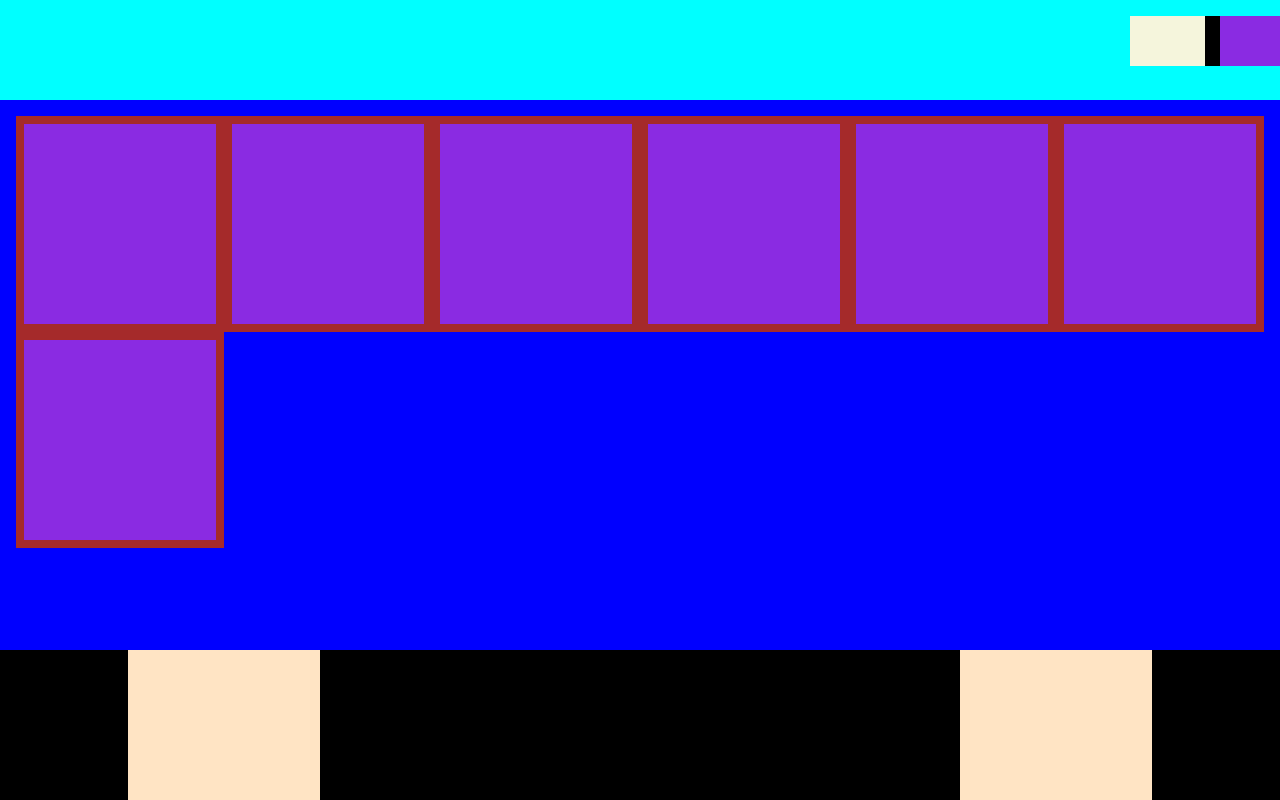
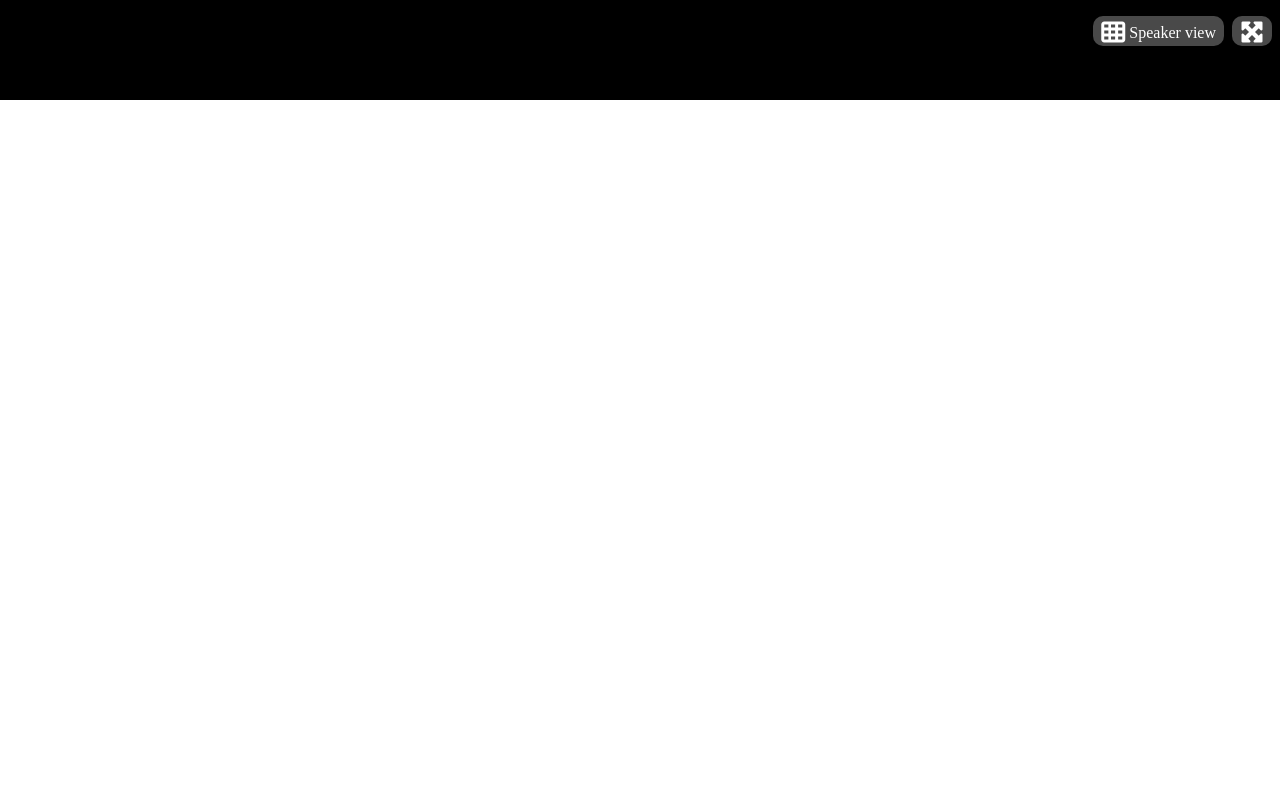
Before and after one commit to AntoninoCucuzza/html-css-zoom, a plain HTML site: page index.html in a window 1280 px wide. Drawn offline with Linux system fonts and the light colour scheme.

Commit message:
add header

```diff
--- a/assets/css/style.css
+++ b/assets/css/style.css
@@ -1,3 +1,4 @@
+/* #region common */
 *{
     margin: 0;
     padding: 0;
@@ -14,8 +15,12 @@
     --bg-exit: #4a4a4a;
     --exit-call: #ae3130 ;
 }
+header{
+    height: 100px;
+    background-color: var(--bg-header);
 
-
+}
+/* #endregion common */
 
 /* #region debug */
 
@@ -24,13 +29,13 @@
     background-color: aqua;
     display: flex;
     justify-content: end;
+    align-items: center;
 }
 
 .debug .settings{
     height: 50px;
     background-color: black;
     width: 150px;
-    margin-top: 1rem;
     display: flex;
     justify-content: space-between;
 }
@@ -47,7 +52,6 @@
     height: 100%;
     width: 40%;
     background-color: blueviolet;
-
     top: 0;
     left: 0;
 }
@@ -112,3 +116,57 @@
 
 
 /* #endregion debug */
+
+/* #region header */
+
+.settings{
+    margin: 1rem 0.5rem ;
+    color: var(--white);
+
+}
+.settings> .view,.fullscreen{
+    border-radius: 10px;
+    height: 30px ;
+    padding: 0.5rem;
+}
+
+.view{
+    background-color: var(--bg-settings);
+}
+
+.fullscreen{
+    background-color: var(--bg-settings);
+    margin-left: 0.5rem;
+}
+
+/* #endregion header */
+
+
+/* #region main */
+
+
+/* #endregion main */
+
+
+/* #region footer */
+
+
+
+/* #endregion footer */
+
+/* #region utilities */
+
+.img-flow{
+    width: 100%;
+}
+.d-flex{
+    display: flex;
+}
+
+.justify-end{
+    justify-content: end;
+}
+.justify-between{
+    justify-content: space-between;
+}
+/* #endregion utilities */
--- a/index.html
+++ b/index.html
@@ -4,18 +4,25 @@
     <meta charset="UTF-8">
     <meta name="viewport" content="width=device-width, initial-scale=1.0">
     <title>html-css-zoom</title>
+    <link rel="stylesheet" href="https://cdnjs.cloudflare.com/ajax/libs/font-awesome/6.4.0/css/all.min.css" integrity="sha512-iecdLmaskl7CVkqkXNQ/ZH/XLlvWZOJyj7Yy7tcenmpD1ypASozpmT/E0iPtmFIB46ZmdtAc9eNBvH0H/ZpiBw==" crossorigin="anonymous" referrerpolicy="no-referrer" />
+    <!-- fontawesome -->
 
     <link rel="stylesheet" href="./assets/css/style.css">
     <!-- /style -->
 </head>
-<body class="debug">
+<body class="">
 
 
-    <header>
+    <header class="d-flex justify-end ">
 
-        <div class="settings">
-            <div class="view"></div>
-            <div class="fullscreen"></div>
+        <div class="settings d-flex">
+            <div class="view">
+                <i class="fa-solid fa-table-cells fa-xl"></i>
+                <span>Speaker view</span>
+            </div>
+            <div class="fullscreen">
+                <i class="fa-solid fa-maximize fa-xl"></i>
+            </div>
 
         </div>
 
@@ -25,7 +32,7 @@
         <div class="row">
             <div class="col-6">
                 <div class="card">
-
+                    <!-- <img class="img-flow" src="https://picsum.photos/200/300?random=1"> -->
                 </div>
 
             </div>
```
